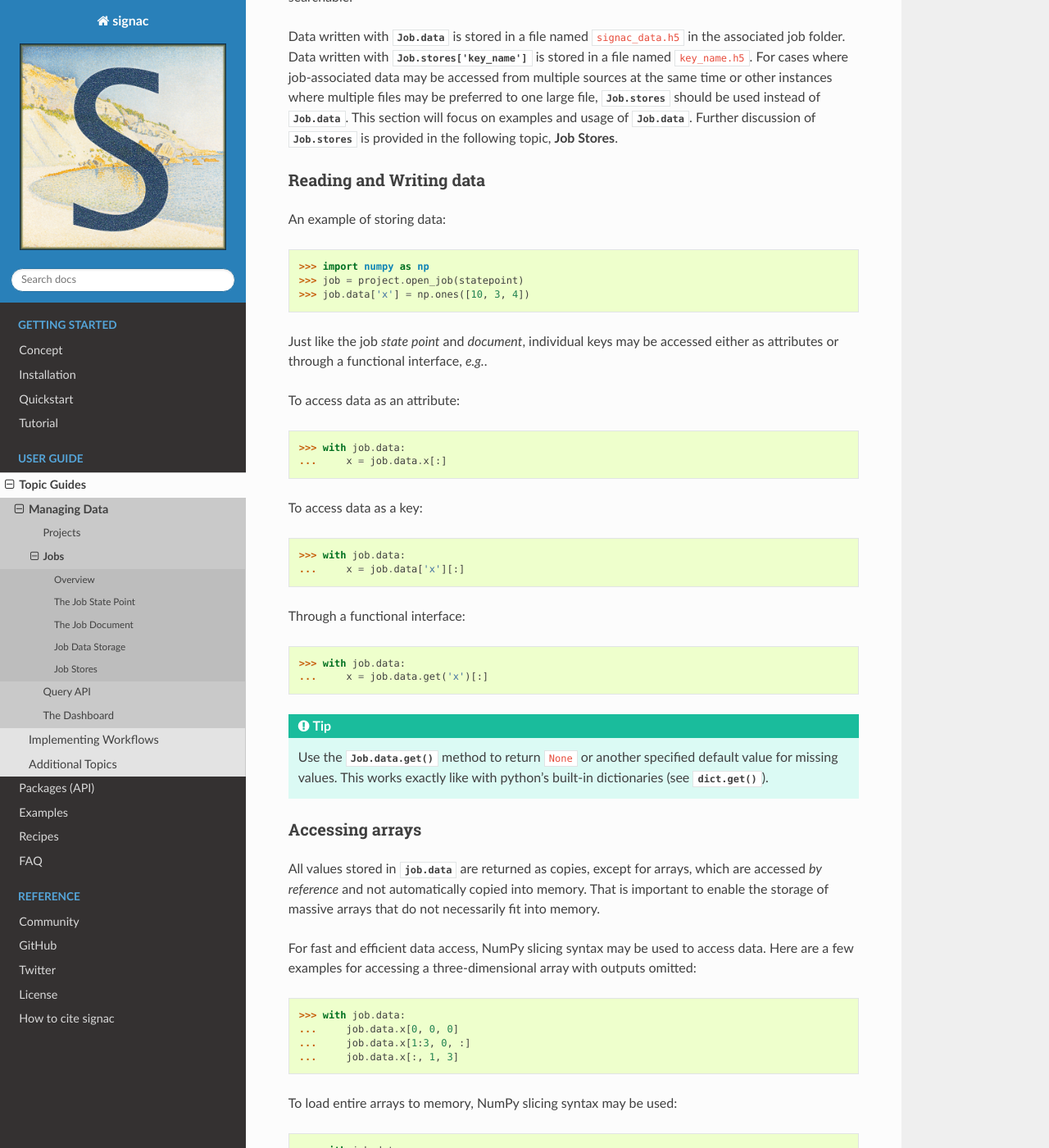
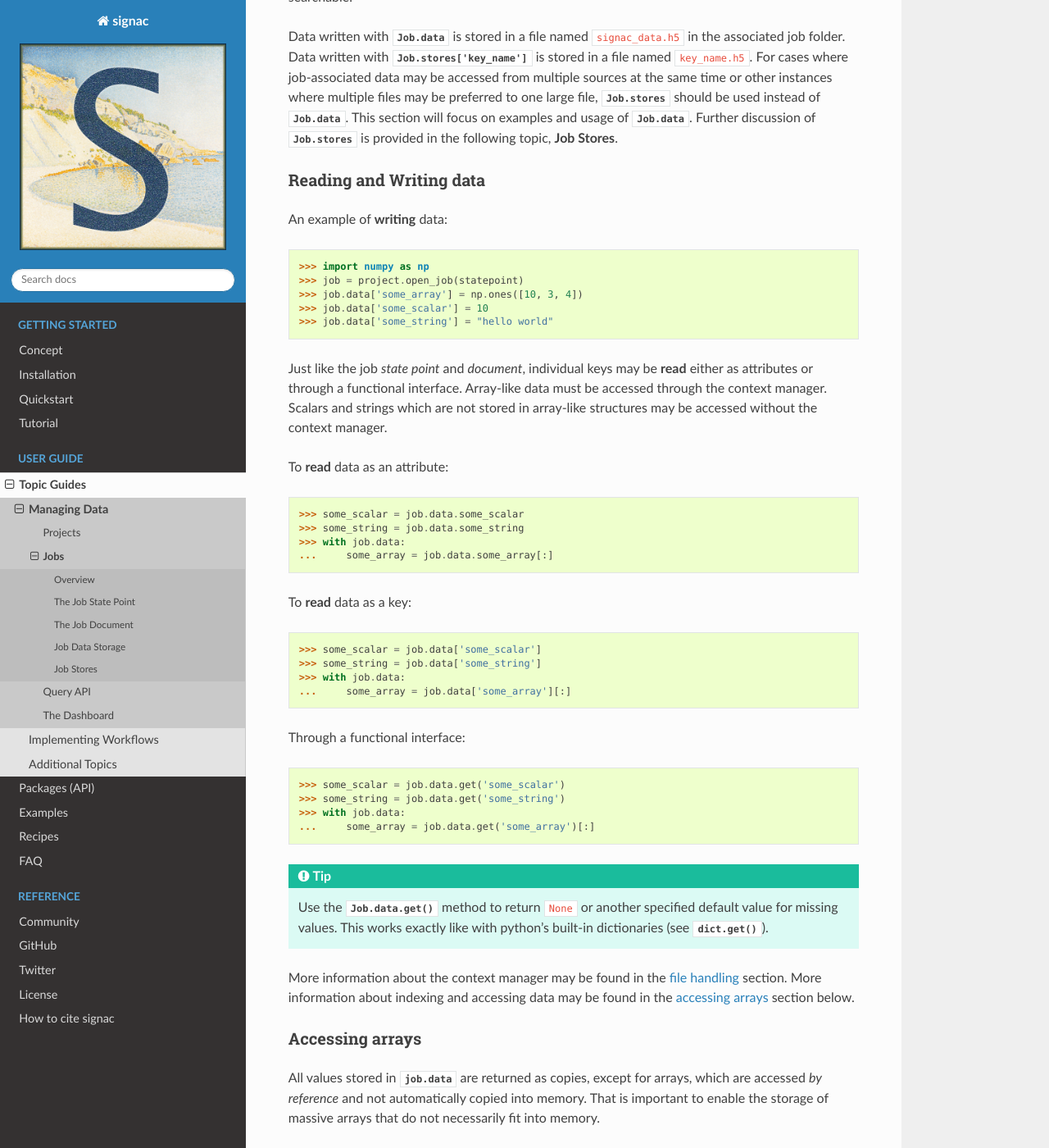
Before and after one commit to glotzerlab/signac-docs, a Sphinx documentation site: the page built from docs/source/jobs.rst, in a window 1280 px wide and 1400 px high, scrolled down 5540 px. Shown: the whole window at 82% size. Built offline with Sphinx 7.4.7 and the Read the Docs theme 2.0.0, drawn with Linux system fonts in a browser that asks for light colours; some of the changed text lies outside the part shown.

Commit message:
New examples with scalar and string examples.

```diff
--- a/docs/source/jobs.rst
+++ b/docs/source/jobs.rst
@@ -254,41 +254,54 @@ Further discussion of :py:attr:`Job.stores` is provided in the following topic,
 Reading and Writing data
 ------------------------
 
-An example of storing data:
+An example of **writing** data:
 
 .. code-block:: python
 
     >>> import numpy as np
     >>> job = project.open_job(statepoint)
-    >>> job.data['x'] = np.ones([10, 3, 4])
+    >>> job.data['some_array'] = np.ones([10, 3, 4])
+    >>> job.data['some_scalar'] = 10
+    >>> job.data['some_string'] = "hello world"
 
 
-Just like the job *state point* and *document*, individual keys may be accessed either as attributes or through a functional interface, *e.g.*.
+Just like the job *state point* and *document*, individual keys may be **read** either as attributes or through a functional interface.
+Array-like data must be accessed through the context manager.
+Scalars and strings which are not stored in array-like structures may be accessed without the context manager.
 
-To access data as an attribute:
+To **read** data as an attribute:
 
 .. code-block:: python
 
+    >>> some_scalar = job.data.some_scalar
+    >>> some_string = job.data.some_string
     >>> with job.data:
-    ...     x = job.data.x[:]
+    ...     some_array = job.data.some_array[:]
 
-To access data as a key:
+To **read** data as a key:
 
 .. code-block:: python
 
+    >>> some_scalar = job.data['some_scalar']
+    >>> some_string = job.data['some_string']
     >>> with job.data:
-    ...     x = job.data['x'][:]
+    ...     some_array = job.data['some_array'][:]
 
 Through a functional interface:
 
 .. code-block:: python
 
+    >>> some_scalar = job.data.get('some_scalar')
+    >>> some_string = job.data.get('some_string')
     >>> with job.data:
-    ...     x = job.data.get('x')[:]
+    ...     some_array = job.data.get('some_array')[:]
 
 .. tip::
 
      Use the :py:meth:`Job.data.get` method to return ``None`` or another specified default value for missing values. This works exactly like with python's built-in dictionaries (see :py:meth:`dict.get`).
+
+More information about the context manager may be found in the :ref:`file handling <file-handling>` section.
+More information about indexing and accessing data may be found in the :ref:`accessing arrays <accessing-arrays>` section below.
 
 .. _accessing-arrays:
 
@@ -304,16 +317,16 @@ Here are a few examples for accessing a three-dimensional array with outputs omi
 .. code-block:: python
 
     >>> with job.data:
-    ...     job.data.x[0, 0, 0]
-    ...     job.data.x[1:3, 0, :]
-    ...     job.data.x[:, 1, 3]
+    ...     job.data.some_array[0, 0, 0]
+    ...     job.data.some_array[1:3, 0, :]
+    ...     job.data.some_array[:, 1, 3]
 
 To load entire arrays to memory, NumPy slicing syntax may be used:
 
 .. code-block:: python
 
     >>> with job.data:
-    ...     x = job.data.x[:]
+    ...     some_array = job.data.some_array[:]
 
 NumPy slicing (ie. the ``[:]`` operator) may be used to load array-like and text data.
 It cannot be used to load scalar values.
@@ -321,10 +334,12 @@ Instead, the explicit memory copy operator ``[()]`` may be used instead of NumPy
 
 .. code-block:: python
 
-    >> with job.data:
-    ..      x = job.data.x[()]
+    >>> some_scalar = job.data.some_scalar[()]
+    >>> with job.data:
+    ..      some_array = job.data.some_array[()]
 
 A caveat of the explicit memory copy operator ``[()]`` is that it cannot be used to load strings.
+
 Generally, the :py:attr:`job.data` container is intended for large numerical or text data.
 Information which needs to be searchable and scalars should be stored in the :ref:`job document <project-job-document>`.
 
@@ -380,6 +395,7 @@ To iterate through keys in a group (outputs omitted):
     >>> for key in group:
     ...     group[key][:]
 
+.. _file-handling:
 
 File handling
 -------------
@@ -392,7 +408,7 @@ The file is only opened and flushed once in the following example:
 
     >>> with job.data:
     ...     job.data['hello'] = 'world'
-    ...     print(job.data.x)
+    ...     print(job.data.some_array)
     ...
 
 The default open-mode is append ("a"), but you can override the open-mode, by using the :meth:`signac.H5Store.open` function explicitly.
@@ -401,7 +417,7 @@ For example, to open the store in read-only mode, you would write:
 .. code-block:: python
 
     >>> with job.data.open(mode='r'):
-    ...     print(job.data.x)
+    ...     print(job.data.some_array)
 
 Explicitly opening the underlying file by either using the context manager or the ``open()`` function is required when reading and writing arrays, such as ``numpy.arrays``.
 Please see the :ref:`accessing arrays <accessing-arrays>` section for details on accessing arrays.
```
